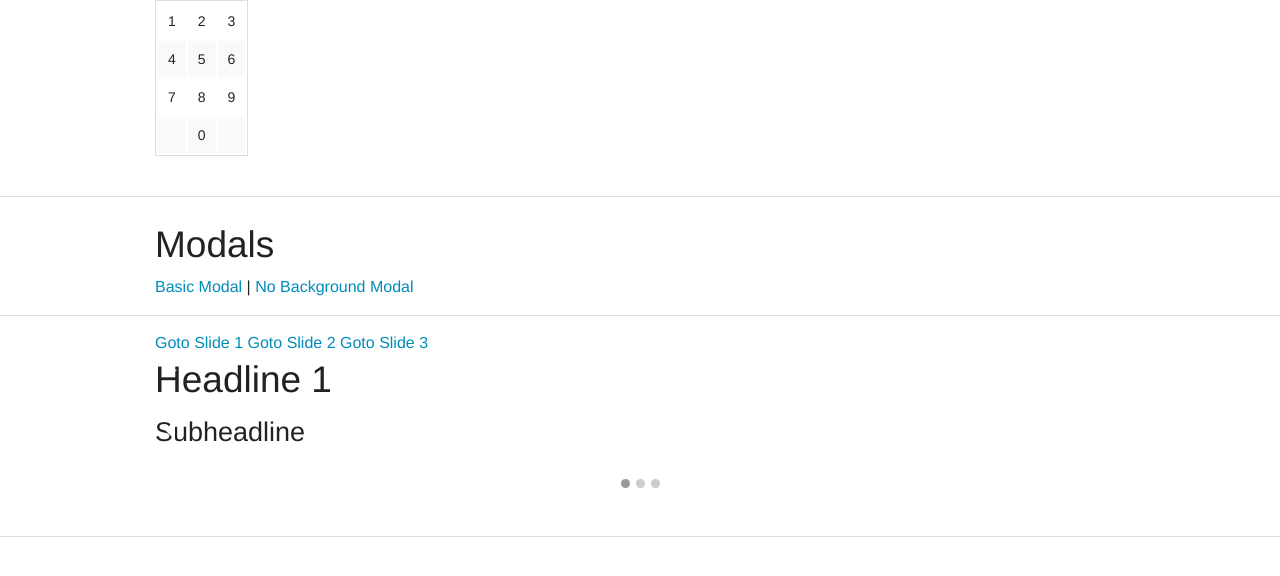
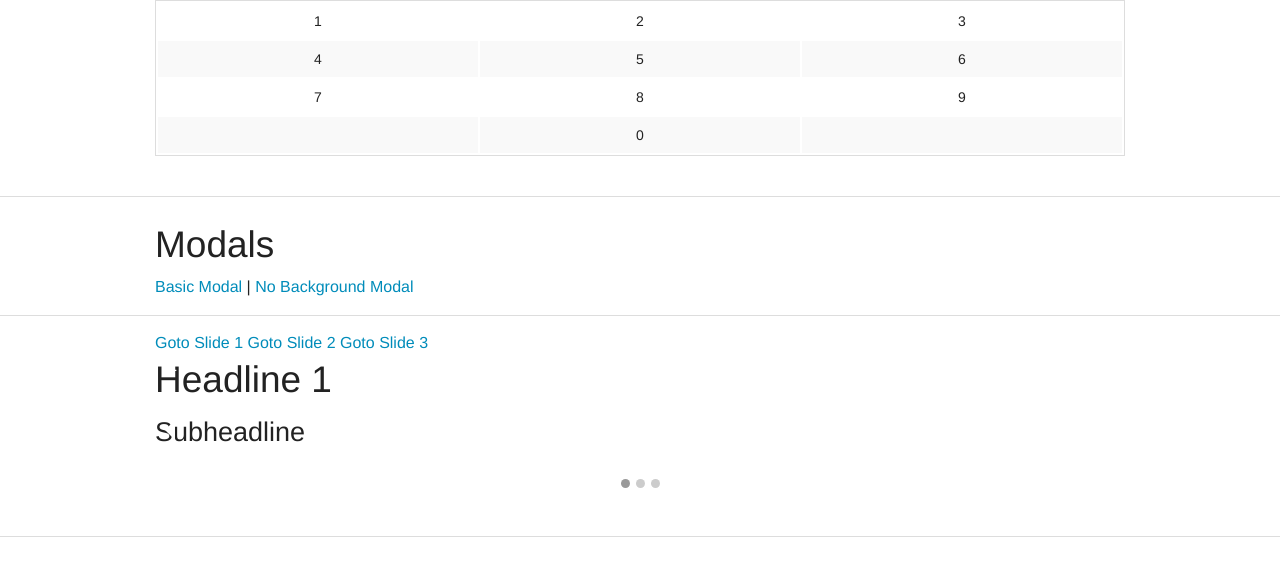
Before and after one commit to GowerM/zurb-samples, a plain HTML site: page index.html in a window 1280 px wide. Drawn offline with Linux system fonts and the light colour scheme.

Commit message:
More stuff

```diff
--- a/css/styles.css
+++ b/css/styles.css
@@ -1,3 +1,4 @@
-tr {
+table {
 	width: 100%;
+	text-align: center;
 }
```
